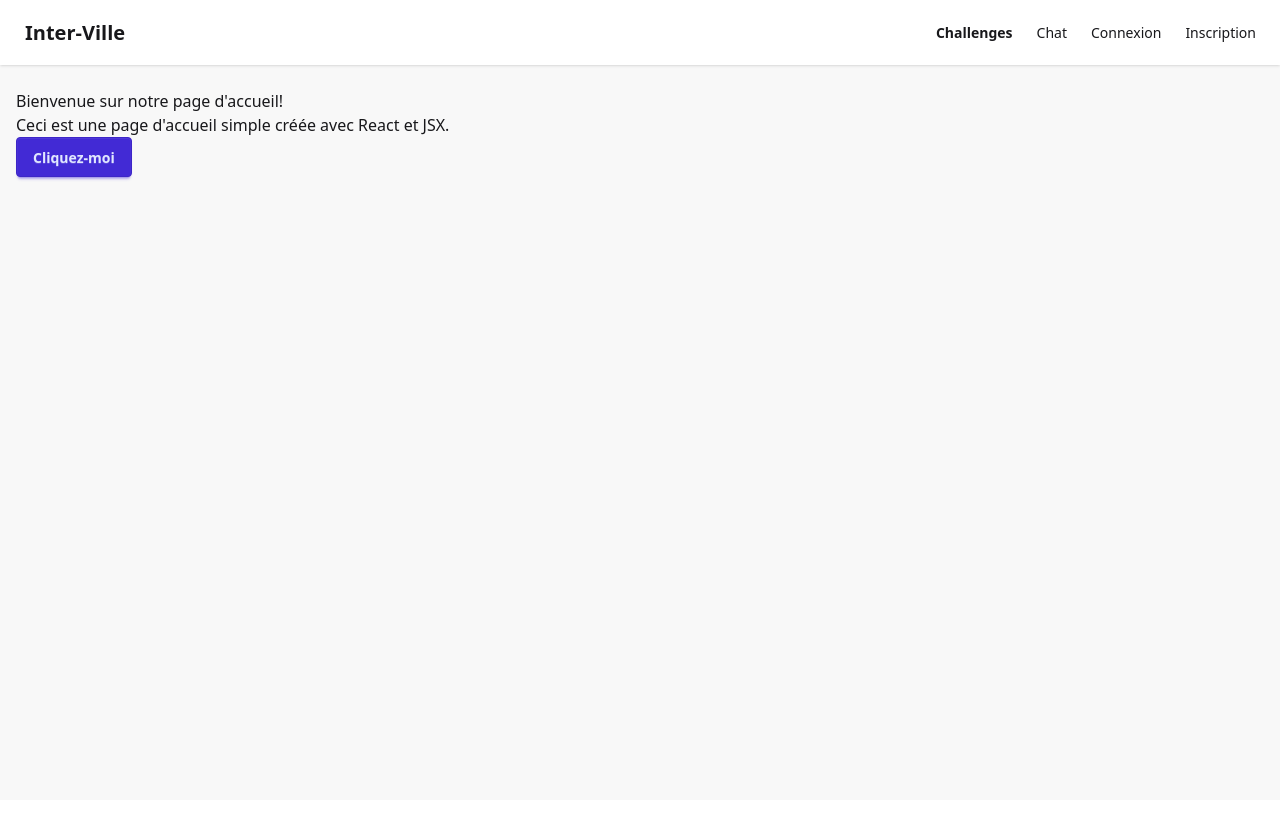
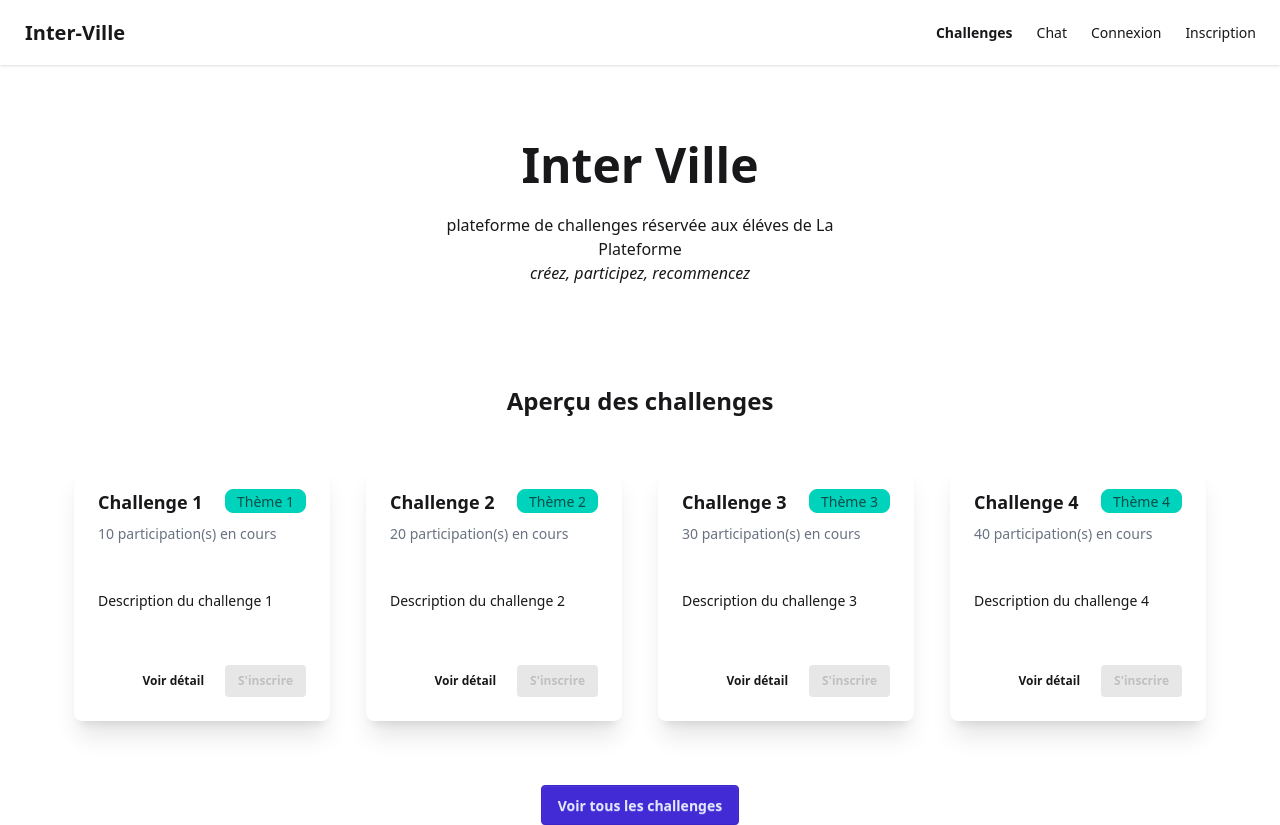
Before and after one commit to pascal-fortunati/inter-ville, a React (Vite) app in the folder frontend/: page / in a window 1280 px wide. Before the commit the page ends 800 px from the top, so only its background shows below. Built offline with nearby package versions, Linux system fonts and the light colour scheme.

Commit message:
ajout de la page d'accueil temporaire en attendant le back

```diff
--- a/frontend/src/Home.jsx
+++ b/frontend/src/Home.jsx
@@ -1,9 +1,75 @@
+import { Link  } from "react-router-dom";
+import ChallengeCard from "./components/ChallengeCard";
+// TODO: fetch challenges from API
+import React, { useState, useEffect } from 'react';
+import axios from 'axios';
+
+// ----------------------------------------------------------------
+// Elements à décommenter une fois le back/front liés
+
+// const [challenges, setChallenges] = useState([]);
+// const [loading, setLoading] = useState(true);
+// const [error, setError] = useState(null);
+
+// useEffect(() => {
+//   const fetchChallenges = async () => {
+//     try {
+//       const response = await axios.get('/api/challenges');
+//       setChallenges(response.data);
+//     } catch (err) {
+//       setError(err);
+//       console.error("Error fetching challenges:", err);
+//     } finally {
+//       setLoading(false);
+//     }
+//   };
+
+//   fetchChallenges();
+// }, []);
+
+// ----------------------------------------------------------------
+
+const challenges = [
+  { id: 1, title: "Challenge 1", theme: "Thème 1", participationCount: 10, summary: "Description du challenge 1" },
+  { id: 2, title: "Challenge 2", theme: "Thème 2", participationCount: 20, summary: "Description du challenge 2" },
+  { id: 3, title: "Challenge 3", theme: "Thème 3", participationCount: 30, summary: "Description du challenge 3" },
+  { id: 4, title: "Challenge 4", theme: "Thème 4", participationCount: 40, summary: "Description du challenge 4" },
+];
+
+const getChallengesWithMostParticipants = (challenges) => {
+  if (!challenges || challenges.length === 0) {
+    return [];
+  }
+  const maxParticipants = Math.max(...challenges.map(challenge => challenge.participants || 0));
+  return challenges.filter(challenge => (challenge.participants || 0) === maxParticipants);
+};
+
+
 export default function Home() {
   return (
-    <div>
-      <h1>Bienvenue sur notre page d'accueil!</h1>
-      <p>Ceci est une page d'accueil simple créée avec React et JSX.</p>
-      <button className="btn btn-primary" onClick={() => alert('Bonjour!')}>Cliquez-moi</button>
-    </div>
+    <main className="flex flex-col min-[90vh]">
+      <section className="hero min-h-[40vh]">
+        <div className="hero-content text-center">
+          <div className="max-w-md">
+            <h1 className="text-5xl font-semibold">Inter Ville</h1>
+            <p className="py-6">
+              plateforme de challenges réservée aux éléves de La Plateforme <br /> <span className="italic">créez, participez, recommencez</span>
+            </p>
+          </div>
+        </div>
+      </section>
+      <section>
+        <h2 className="text-2xl font-bold mb-4 text-center">Aperçu des challenges</h2>
+        <div className="grid grid-cols-1 md:grid-cols-2 lg:grid-cols-3 xl:grid-cols-4 gap-4 justify-items-center px-16 pt-8">
+          {challenges.map(challenge => (
+            <ChallengeCard key={challenge.id} challenge={challenge} />
+          ))}
+        </div>
+        <div className="flex justify-center mt-16">
+          <Link to="/challenges" className="btn btn-primary">Voir tous les challenges</Link>
+        </div>
+
+      </section>
+    </main>
   );
 }
--- a/frontend/src/Router.jsx
+++ b/frontend/src/Router.jsx
@@ -14,9 +14,7 @@ function App() {
   return (
     <AuthProvider>
       <BrowserRouter>
-        <div className="min-h-screen bg-base-200">
           <NavBar />
-          <div className="container mx-auto px-4 py-6">
             <Routes>
               <Route path="/" element={<Home />} />
               <Route path="/login" element={<Login />} />
@@ -25,8 +23,6 @@ function App() {
               <Route path="/profile" element={<RequireAuth><Profile /></RequireAuth>} />
               <Route path="/chat" element={<Chat />} />
             </Routes>
-          </div>
-        </div>
       </BrowserRouter>
     </AuthProvider>
   );
--- /dev/null
+++ b/frontend/src/components/ChallengeCard.jsx
@@ -0,0 +1,36 @@
+import { Link, NavLink } from 'react-router-dom';
+import { useAuth } from '../context/AuthContext.jsx';
+
+const ChallengeCard = ({ challenge }) => {
+  const { title, theme, participationCount, summary, id } = challenge;
+  const { isAuthenticated } = useAuth();
+
+  return (
+    <div className="card min-w-64 min-h-64 bg-base-100 shadow-xl">
+      <div className="card-body">
+        <div className="flex justify-between items-start">
+          <h2 className="card-title">{title}</h2>
+          <div className="badge badge-accent">{theme}</div>
+        </div>
+
+        <p className="text-sm text-gray-500 mb-2">
+          {participationCount} participation(s) en cours
+        </p>
+
+        <p>{summary}</p>
+
+        <div className="card-actions justify-end mt-4">
+          <Link to={`/challenge/${id}`} className="btn btn-ghost lg:btn-sm">Voir détail</Link>
+          <button
+            className={`btn btn-primary lg:btn-sm ${!isAuthenticated ? 'btn-disabled' : ''}`}
+            disabled={!isAuthenticated}
+          >
+            S'inscrire
+          </button>
+        </div>
+      </div>
+    </div>
+  );
+};
+
+export default ChallengeCard;
```
